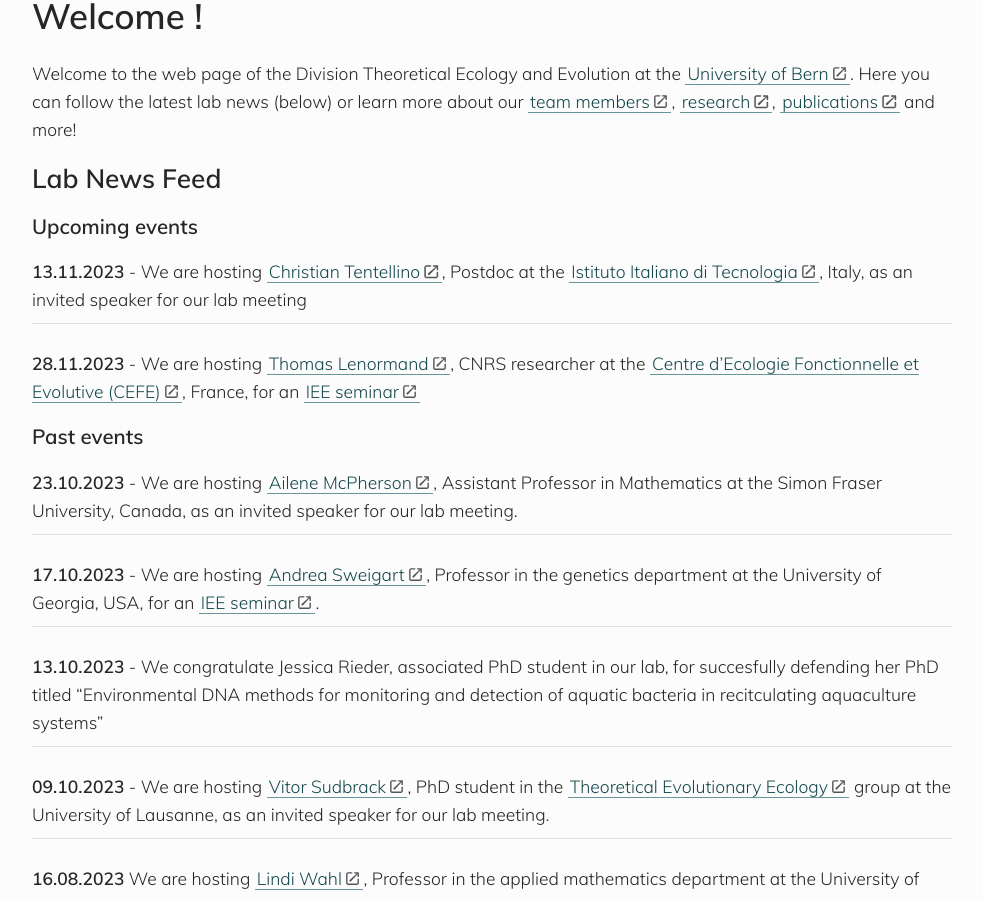
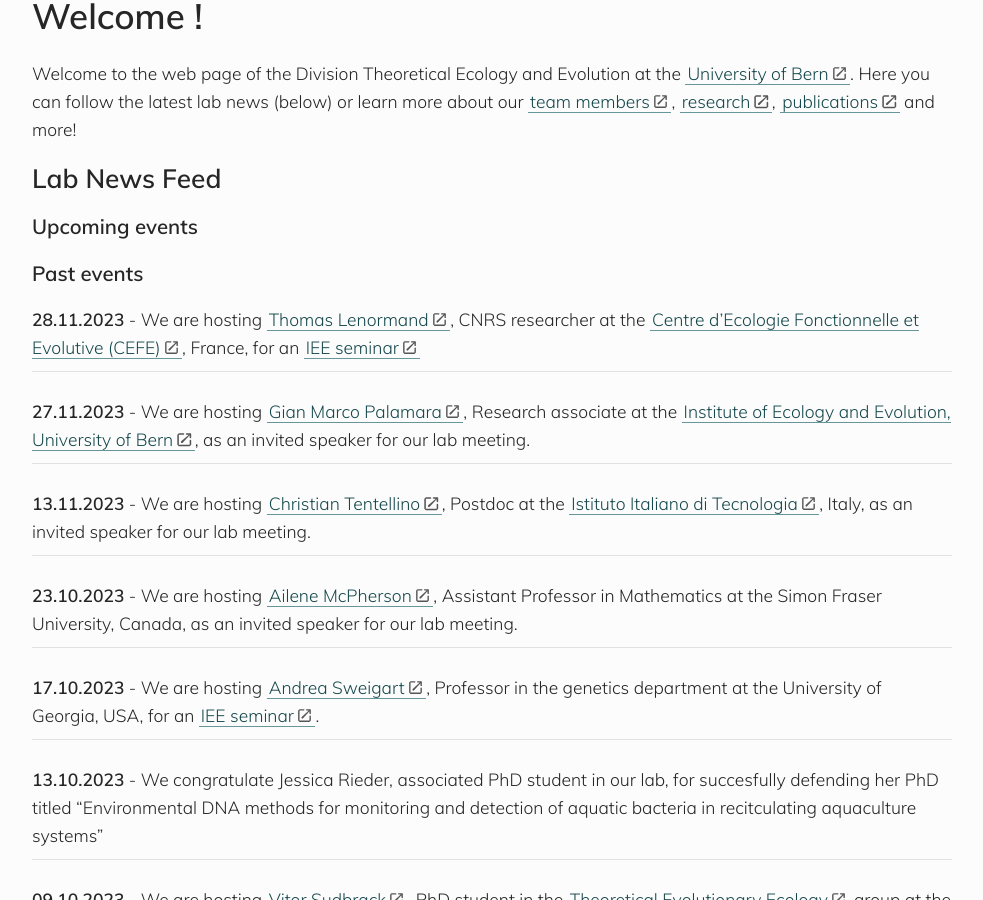
Before and after one commit to banklab/banklab.github.io, a Jekyll site: the page built from index.md, in a window 1280 px wide and 900 px high, scrolled down 362 px. Shown: the whole window, without its empty margins (148-1131 px from the left). Built offline with Jekyll 4.4.1, drawn with Linux system fonts in a browser that asks for light colours; some web fonts are replaced.

Commit message:
update index

```diff
--- a/index.md
+++ b/index.md
@@ -12,13 +12,20 @@ Welcome to the web page of the Division Theoretical Ecology and Evolution at the
 
 ### Upcoming events
 
-**13.11.2023** - We are hosting [Christian Tentellino](https://orcid.org/0000-0002-5974-8764), Postdoc at the [Istituto Italiano di Tecnologia](https://plasna.iit.it/), Italy, as an invited speaker for our lab meeting
+
+### Past events
+
+**28.11.2023** - We are hosting [Thomas Lenormand](https://www.cefe.cnrs.fr/fr/recherche/ee/gee/800-c/193-thomas-lenormand), CNRS researcher at the [Centre d'Ecologie Fonctionnelle et Evolutive (CEFE)](https://www.cefe.cnrs.fr/en/), France, for an [IEE seminar](https://www.iee.unibe.ch/studies/lecture_series_in_ecology_and_evolution/index_eng.html)
 
 ---
 
-**28.11.2023** - We are hosting [Thomas Lenormand](https://www.cefe.cnrs.fr/fr/recherche/ee/gee/800-c/193-thomas-lenormand), CNRS researcher at the [Centre d'Ecologie Fonctionnelle et Evolutive (CEFE)](https://www.cefe.cnrs.fr/en/), France, for an [IEE seminar](https://www.iee.unibe.ch/studies/lecture_series_in_ecology_and_evolution/index_eng.html)
+**27.11.2023** - We are hosting [Gian Marco Palamara](https://www.aqua.iee.unibe.ch/about_us/team/gian_marco_palamara/dr_palamara_gian_marco/index_eng.html), Research associate at the [Institute of Ecology and Evolution, University of Bern](https://www.iee.unibe.ch/index_eng.html), as an invited speaker for our lab meeting.
 
-### Past events
+---
+
+**13.11.2023** - We are hosting [Christian Tentellino](https://orcid.org/0000-0002-5974-8764), Postdoc at the [Istituto Italiano di Tecnologia](https://plasna.iit.it/), Italy, as an invited speaker for our lab meeting.
+
+---
 
 **23.10.2023** - We are hosting [Ailene McPherson](https://amacp.github.io/), Assistant Professor in Mathematics at the Simon Fraser University, Canada, as an invited speaker for our lab meeting.
 
```
